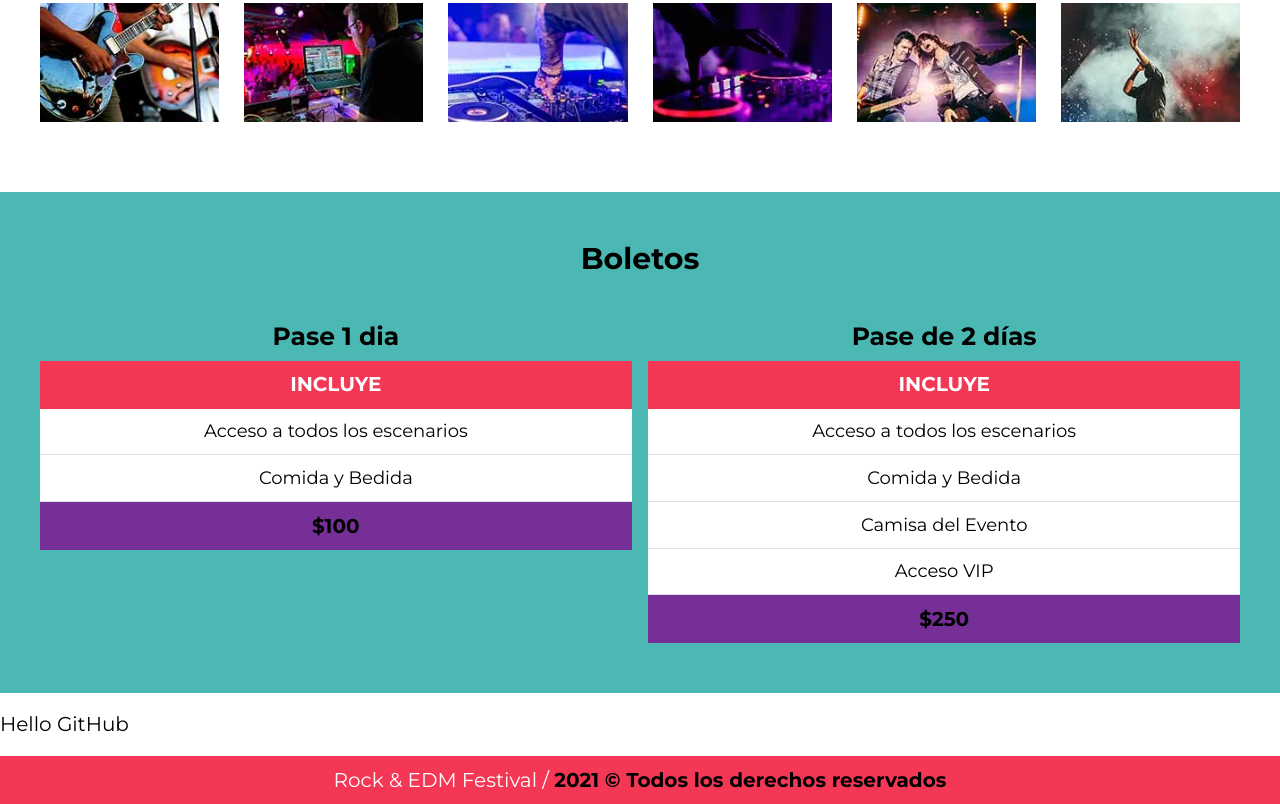
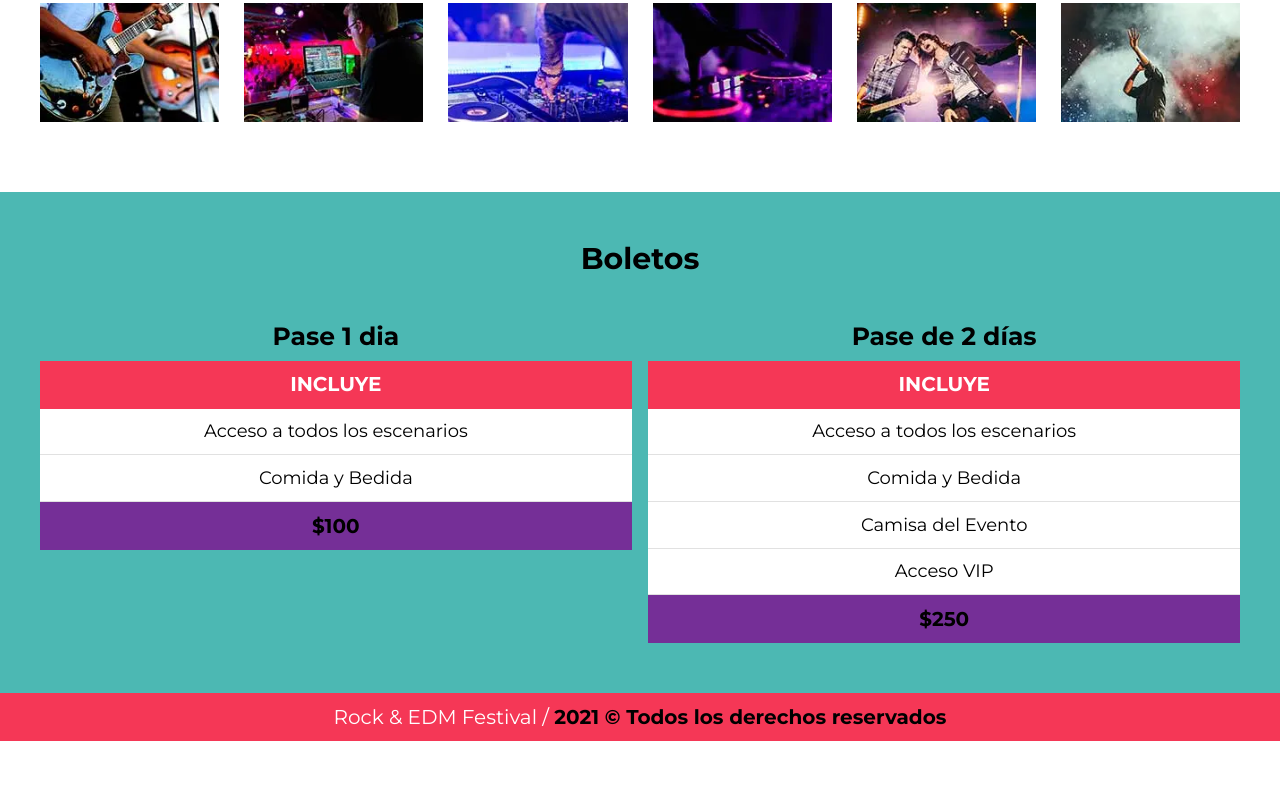
Before and after one commit to torres-leo/Music_Festival-Gulp__SASS, a website: page Index.html in a window 1280 px wide. Shown: the part 2656-3460 px from the top of the page. After the commit the page ends 3397 px from the top, so only its background shows below. Drawn offline with Linux system fonts and the light colour scheme.

Commit message:
Quitando etiqueta p innecesaria

```diff
--- a/Index.html
+++ b/Index.html
@@ -108,11 +108,8 @@
 
         <section id="galeria" class="galeria contenedor">
             <h3>Galeria</h3>
-
             <ul class="galeria-imagenes">
-
             </ul>
-
             </div>
         </section>
 
@@ -179,8 +176,6 @@
             </div>
         </section>
 
-        <p>Hello GitHub</p>
-
         <footer class="footer">
             <p>Rock & EDM Festival / <span>2021 © Todos los derechos reservados </span></p>
         </footer>
```
